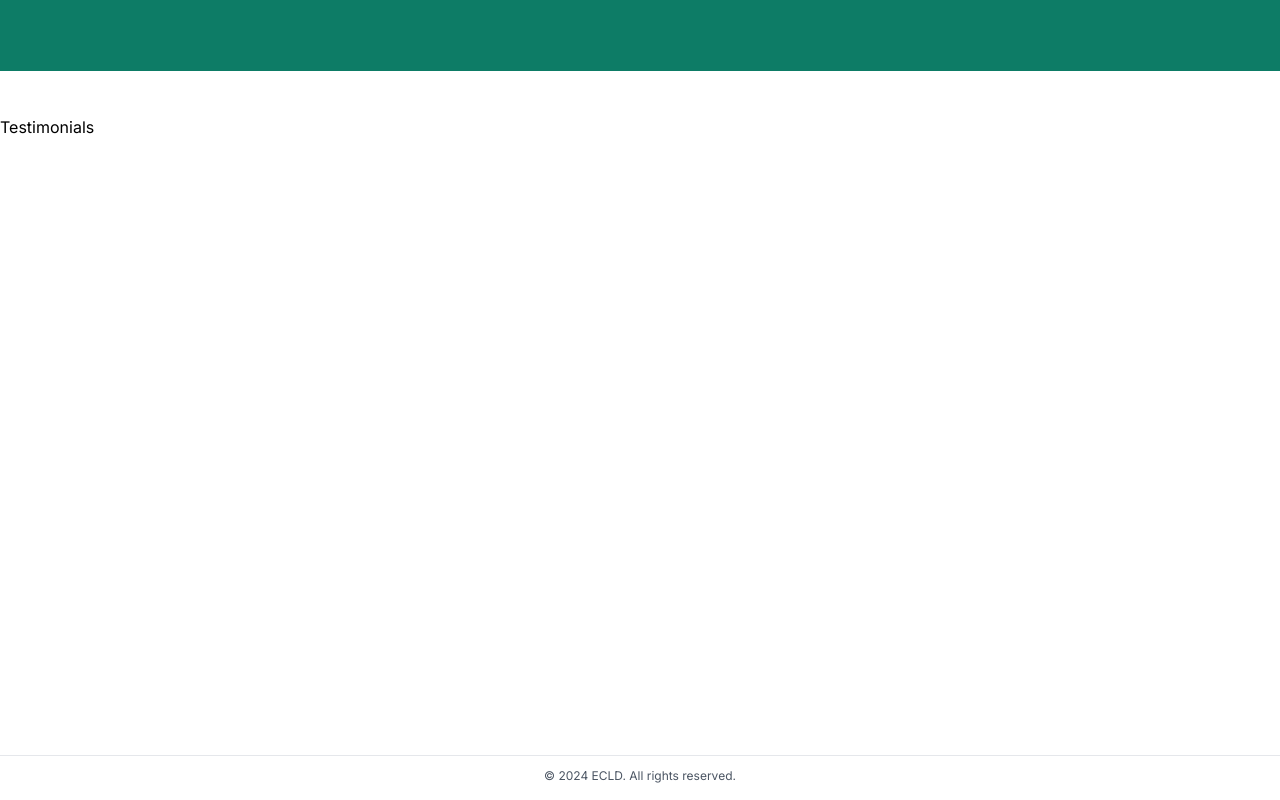
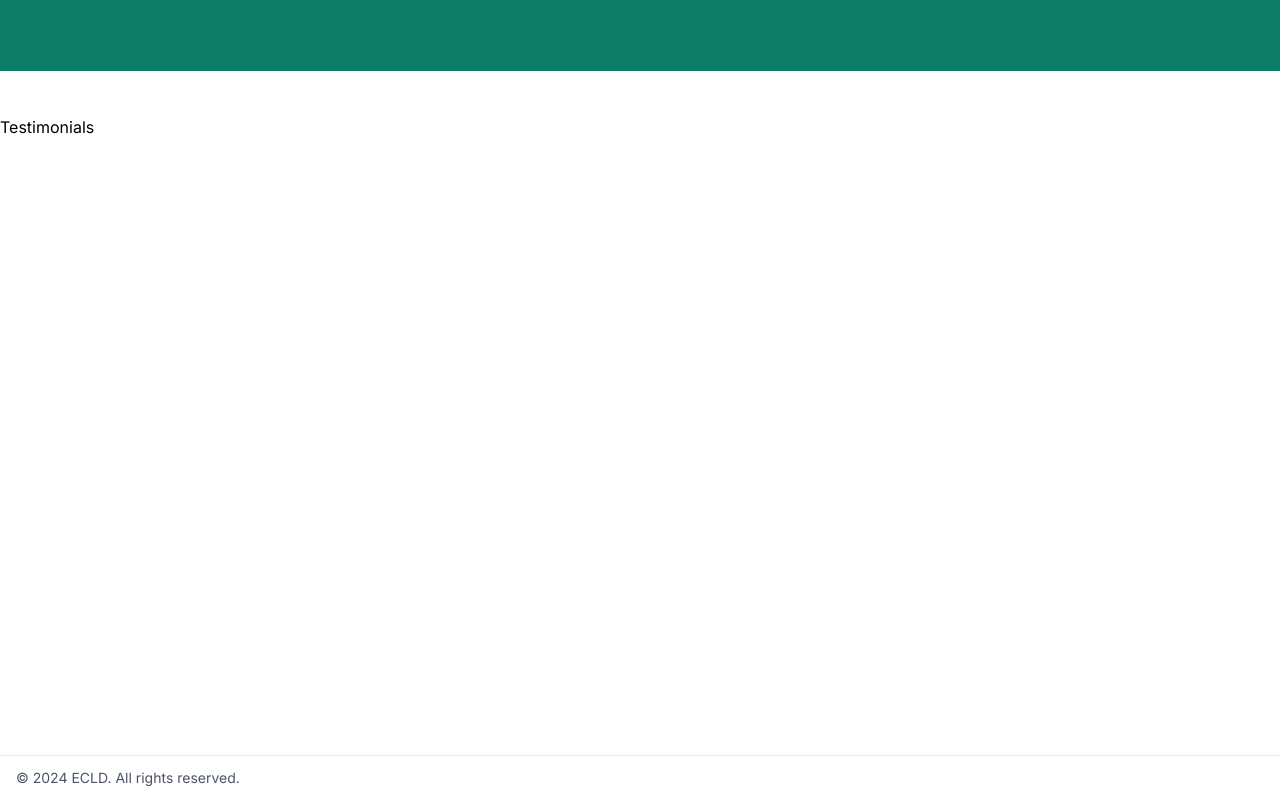
Before and after one commit to Kentoyyy/Thesis-Project, a Next.js app: page / in a window 1280 px wide. Shown: the part 1457-2257 px from the top of the page. Built offline with nearby package versions, Linux system fonts and the light colour scheme.

Commit message:
Update footer.tsx

```diff
--- a/app/components/footer.tsx
+++ b/app/components/footer.tsx
@@ -3,8 +3,8 @@ import React from 'react';
 const Footer = () => {
   return (
     <footer className="bg-white text-gray-600 py-3 border-t">
-      <div className="container mx-auto text-center">
-        <p className="text-xs">
+      <div className="max-w-screen-xl mx-auto px-4 text-center flex flex-col items-center md:flex-row md:justify-between md:items-center">
+        <p className="text-xs sm:text-sm">
           &copy; {new Date().getFullYear()} ECLD. All rights reserved.
         </p>
       </div>
```
